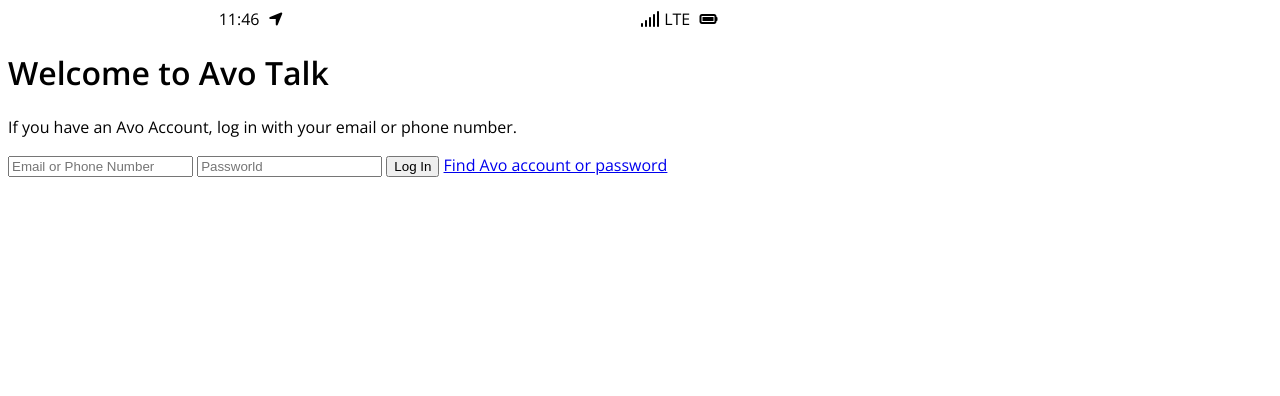
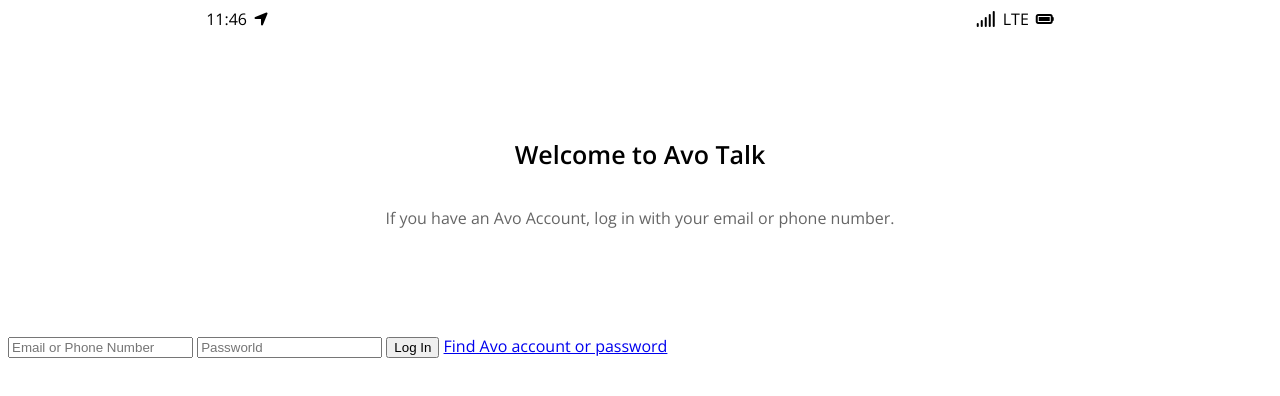
Before and after one commit to hyejida/My-messanger, a plain HTML site: page index.html in a window 1280 px wide. Drawn offline with nearby package versions, Linux system fonts and the light colour scheme.

Commit message:
Added CSS for Header

```diff
--- a/style.css
+++ b/style.css
@@ -2,6 +2,7 @@
 
 body {
   font-family: "Open Sans", sans-serif;
+  /* width: 100vw; */
 }
 
 /***** Status-bar *****/
@@ -14,13 +15,42 @@ body {
   width: 33.333%;
 }
 
-.status-bar:first-child span {
+.status-bar__column:first-child {
   margin-right: 5px;
+  display: flex;
+  align-items: center;
+  justify-content: flex-start;
 }
 
-.status-bar:last-child {
+.status-bar__column:first-child span {
+  margin-right: 7px;
+}
+
+.status-bar__column:last-child {
   display: flex;
   justify-content: flex-end;
   align-items: center;
-  justify-content: space-between;
+  padding-right: 20px;
 }
+
+.status-bar__column:last-child span {
+  margin: 0 7px;
+}
+/***** Welcome Header *****/
+.welcome-header {
+  margin: 90px 0;
+  text-align: center;
+  display: flex;
+  flex-direction: column;
+  align-items: center;
+}
+
+.welcome-header__title {
+  margin-bottom: 20px;
+  font-size: 25px;
+}
+
+.welcome-header__text {
+  width: 60%;
+  opacity: 0.6;
+}
```
